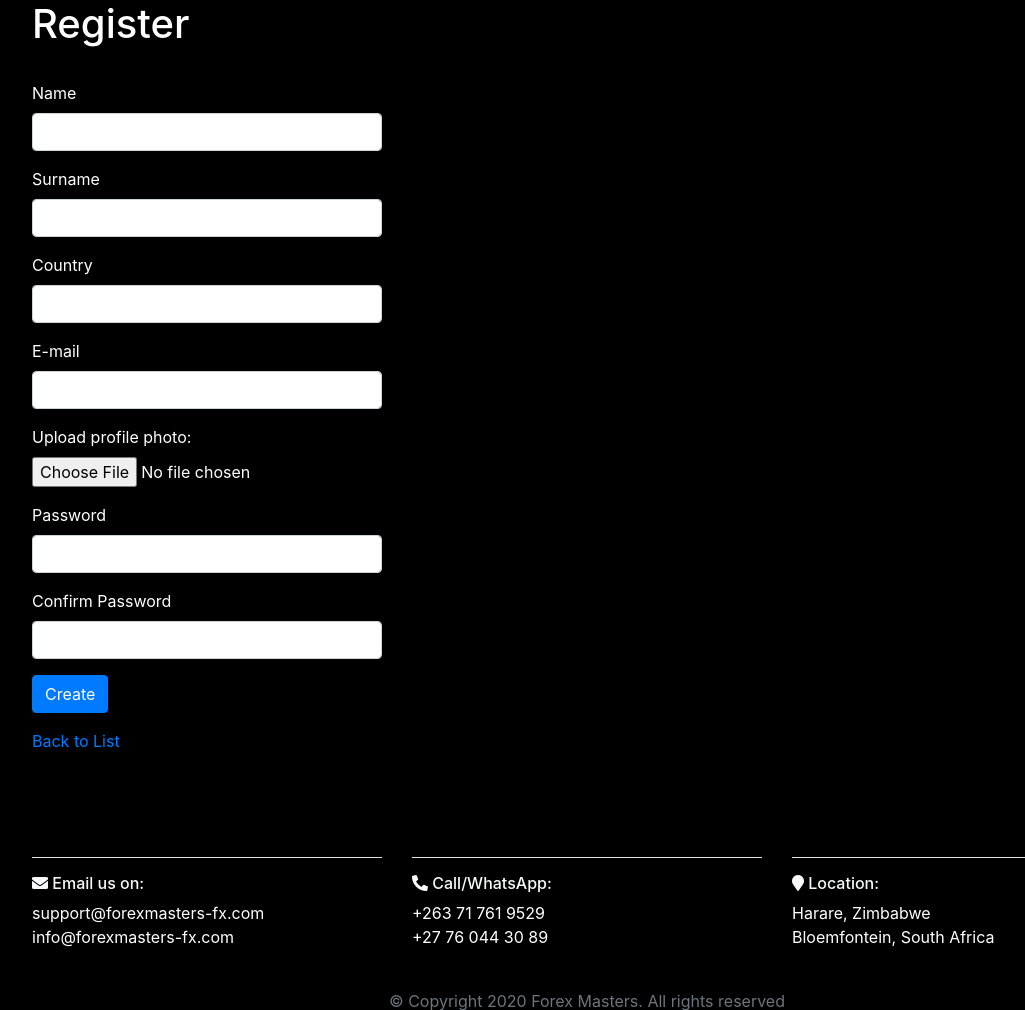
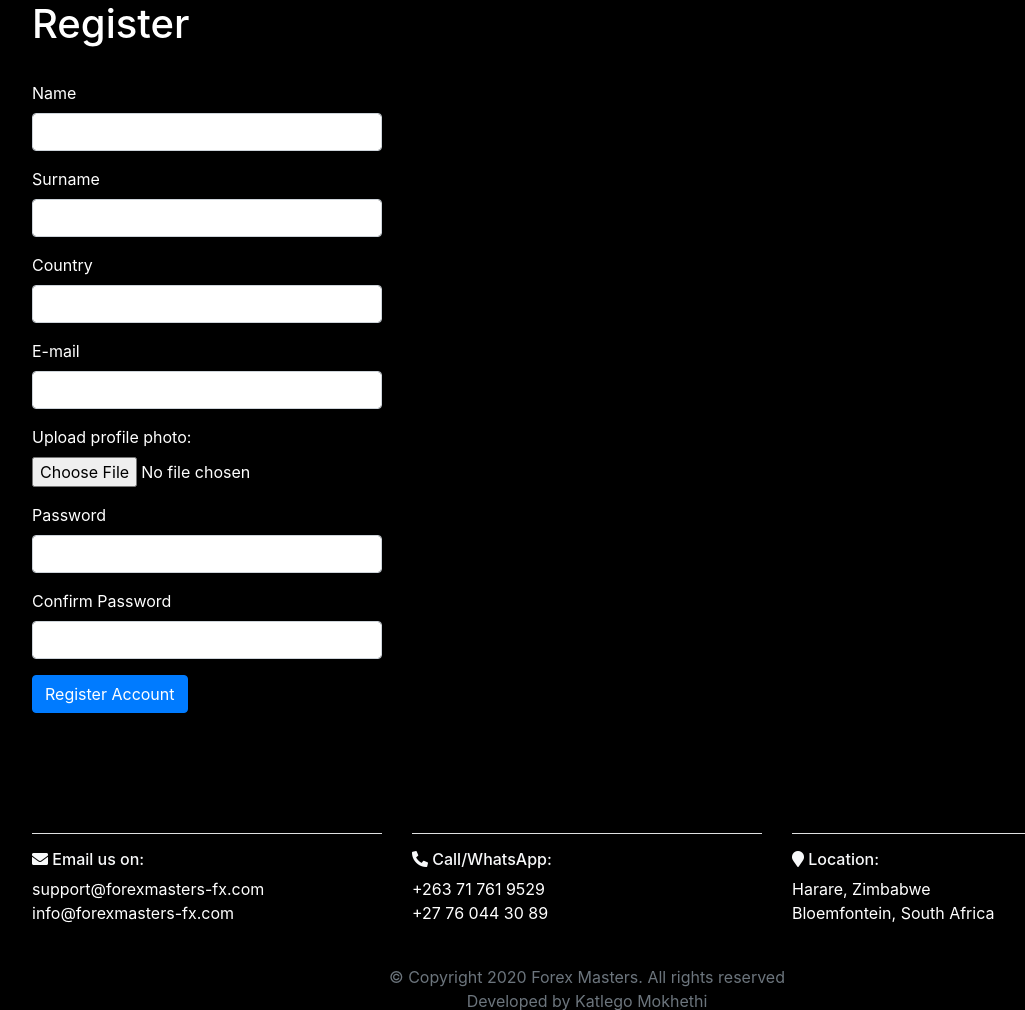
Before and after one commit to KatlegoMokethi/Forex-Masters, an ASP.NET Core app: page /Account/Register in a window 1280 px wide. Shown: the part 81-1091 px from the top of the page, without its empty margins (53-1078 px from the left). Run offline with ASP.NET Core 8, Linux system fonts and the light colour scheme; the project's own start-up code is not run, and a stand-in starts its controllers and pages; some libraries are stand-ins or nearby versions.

Commit message:
Update file

```diff
--- a/ForexMasters-site/Views/Account/Register.cshtml
+++ b/ForexMasters-site/Views/Account/Register.cshtml
@@ -47,13 +47,9 @@
                     <span asp-validation-for="ConfirmPassword" class="text-danger"></span>
                 </div>
                 <div class="form-group">
-                    <input type="submit" value="Create" class="btn btn-primary" />
+                    <input type="submit" value="Register Account" class="btn btn-primary" />
                 </div>
             </form>
         </div>
     </div>
-
-    <div>
-        <a asp-action="Index">Back to List</a>
-    </div>
 </div>
```
